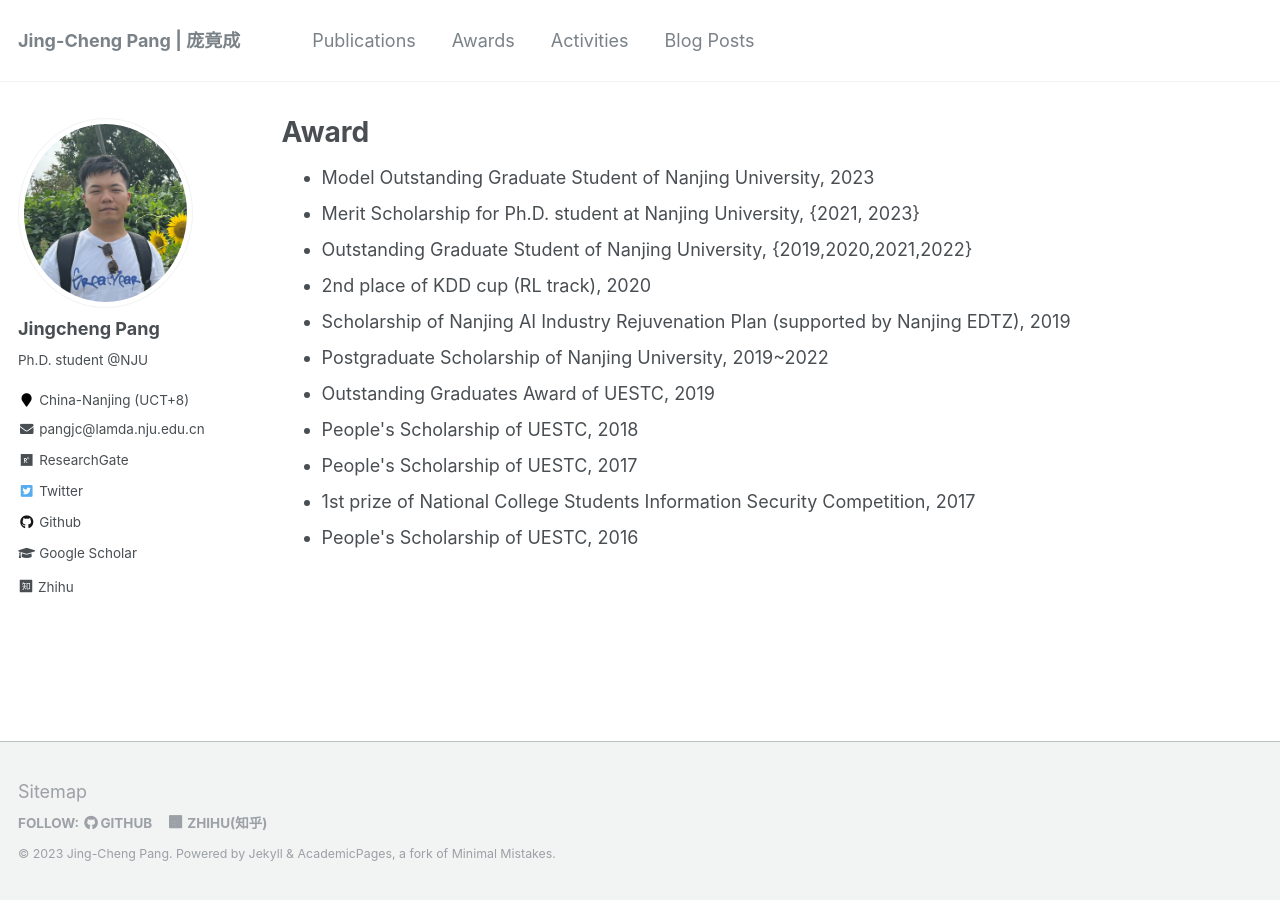
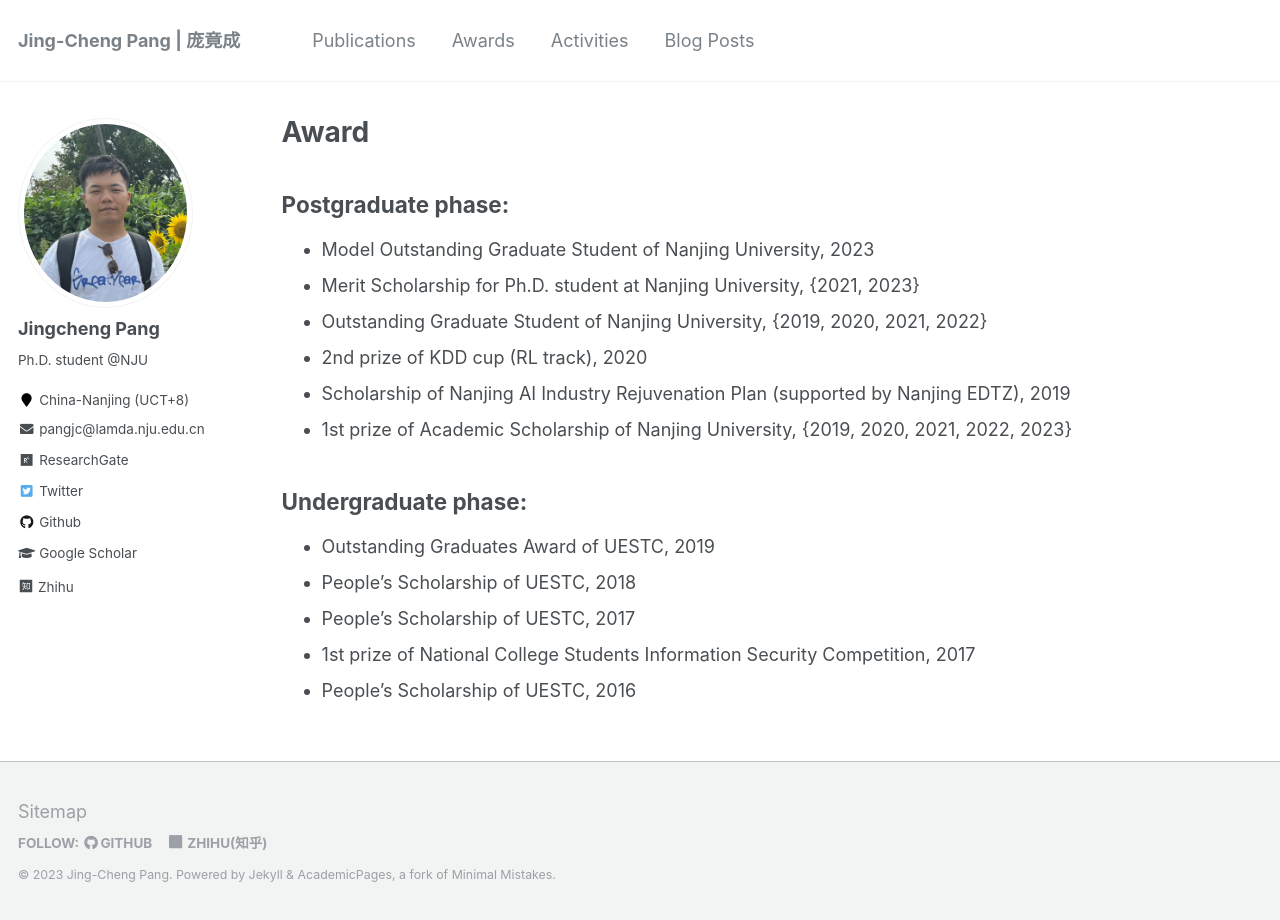
Before and after one commit to jingchengpang/jingchengpang.github.io, a Jekyll site: the page built from _pages/award.md, in a window 1280 px wide. Built offline with Jekyll 4.4.1, drawn with Linux system fonts in a browser that asks for light colours; a style sheet for code colours, icons or effects is not loaded.

Commit message:
update award/activity

```diff
--- a/_pages/award.md
+++ b/_pages/award.md
@@ -6,16 +6,18 @@ author_profile: true
 
 ---
 
-<ul>
-    <li>Model Outstanding Graduate Student of Nanjing University, 2023</li>
-    <li>Merit Scholarship for Ph.D. student at Nanjing University, {2021, 2023}</li>
-    <li>Outstanding Graduate Student of Nanjing University, {2019,2020,2021,2022} </li>
-    <li>2nd place of KDD cup (RL track), 2020</li>
-    <li>Scholarship of Nanjing AI Industry Rejuvenation Plan (supported by Nanjing EDTZ), 2019</li>
-    <li>Postgraduate Scholarship of Nanjing University, 2019~2022</li>
-    <li>Outstanding Graduates Award of UESTC, 2019</li>
-    <li>People's Scholarship of UESTC, 2018</li>
-    <li>People's Scholarship of UESTC, 2017</li>
-    <li>1st prize of National College Students Information Security Competition, 2017</li>
-    <li>People's Scholarship of UESTC, 2016</li>
-</ul>
+## Postgraduate phase:
+- Model Outstanding Graduate Student of Nanjing University, 2023
+- Merit Scholarship for Ph.D. student at Nanjing University, {2021, 2023}
+- Outstanding Graduate Student of Nanjing University, {2019, 2020, 2021, 2022}
+- 2nd prize of KDD cup (RL track), 2020
+- Scholarship of Nanjing AI Industry Rejuvenation Plan (supported by Nanjing EDTZ), 2019
+- 1st prize of Academic Scholarship of Nanjing University, {2019, 2020, 2021, 2022, 2023}
+
+
+## Undergraduate phase:
+- Outstanding Graduates Award of UESTC, 2019
+- People's Scholarship of UESTC, 2018
+- People's Scholarship of UESTC, 2017
+- 1st prize of National College Students Information Security Competition, 2017
+- People's Scholarship of UESTC, 2016
```
Also changed, not shown: _pages/activity.md (+10 -5 lines).
